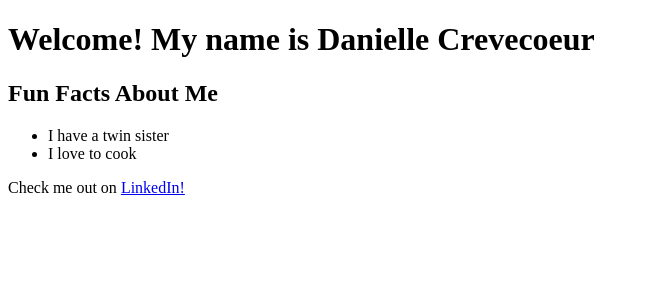
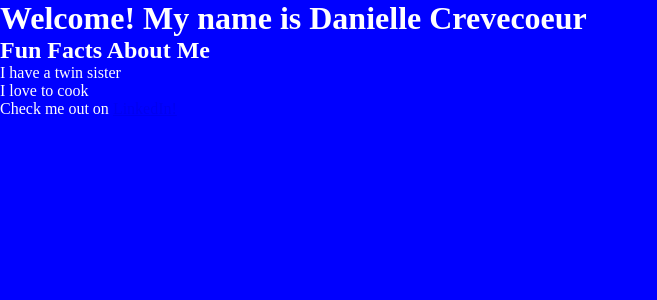
Before and after one commit to Danielle8/Danielle8.github.io, a React (Vite) app: page / in a window 1280 px wide. Shown: the top 300 px of the page, without its empty margins (0-657 px from the left). Built offline with nearby package versions, Linux system fonts and the light colour scheme.

Commit message:
small changes

```diff
--- a/src/index.css
+++ b/src/index.css
@@ -0,0 +1,9 @@
+*{
+    margin: 0;
+    padding: 0;
+}
+body{
+    height: 100vh;
+    background: blue;
+    color: white;
+}
```
Also changed, not shown: src/components/Navbar.jsx (renamed from Navbar.jsx, +5 -10 lines), src/components/Navbar.css (renamed from Navbar.css).
